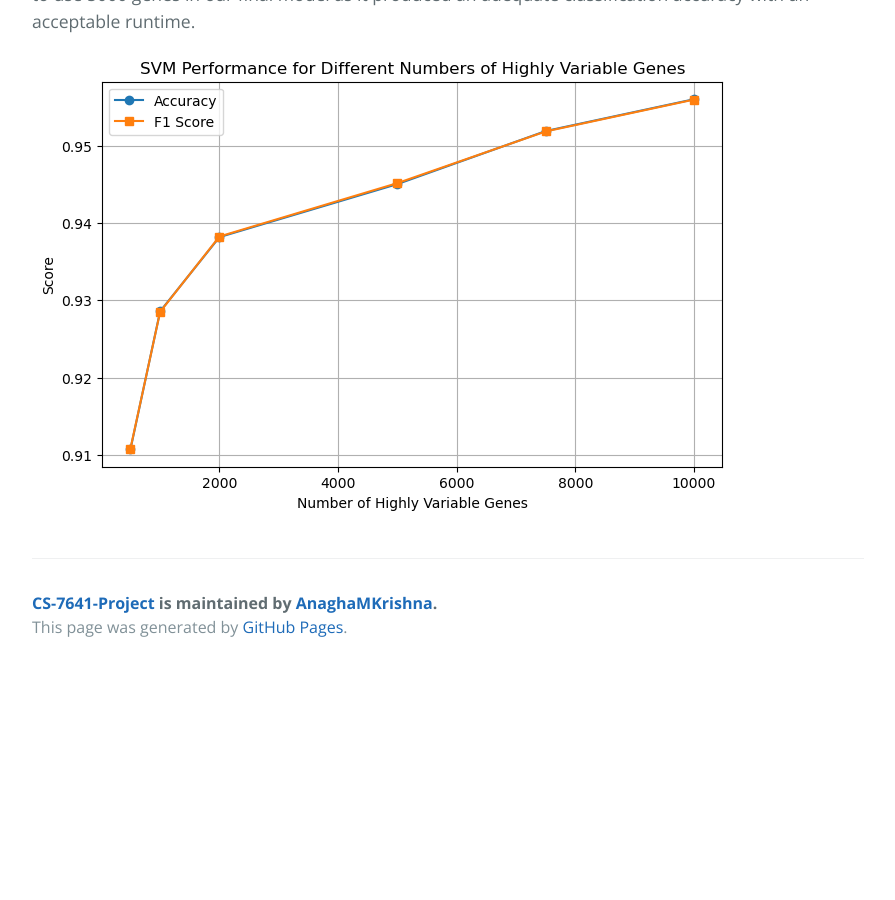
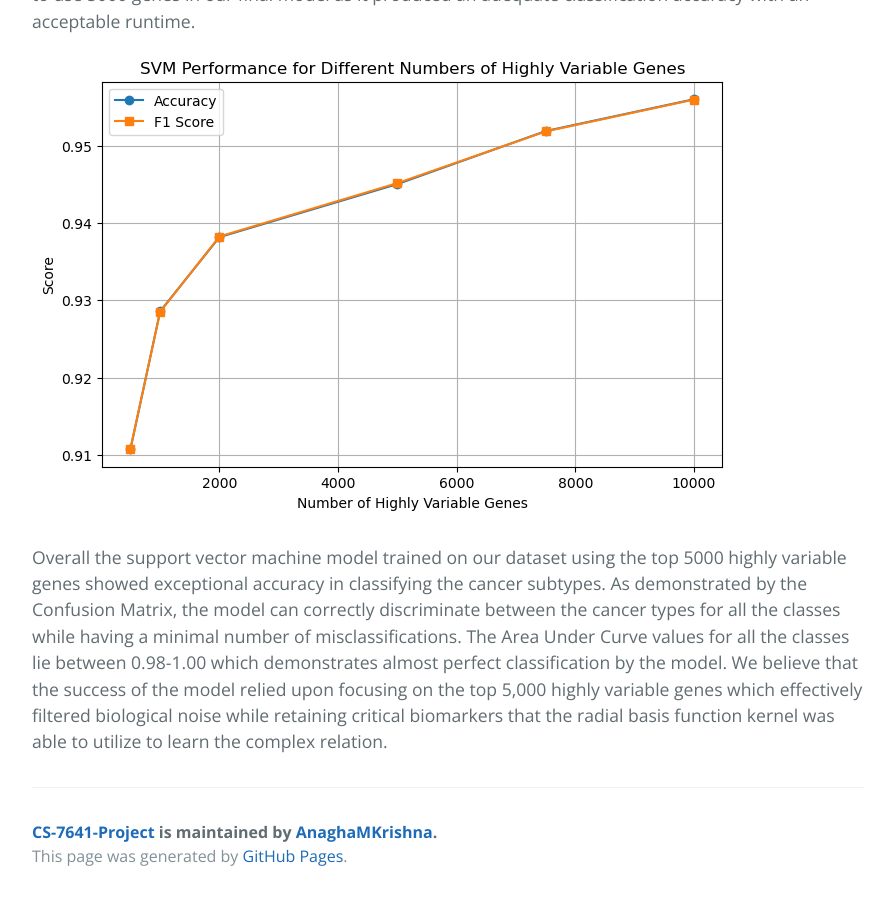
Before and after one commit to AnaghaMKrishna/CS-7641-Project, a Jekyll site: the page built from Final_Submission/final_report.md, in a window 1280 px wide and 900 px high, scrolled down 11320 px. Shown: the whole window, without its empty margins (192-1087 px from the left). Built offline with Jekyll 4.4.1, drawn with Linux system fonts in a browser that asks for light colours; our own code applies the rules of GitHub Pages for plain Markdown files; before the commit the page ends 11991 px from its top, so only the background shows below that.

Commit message:
Final_submission

```diff
--- a/Final_Submission/final_report.md
+++ b/Final_Submission/final_report.md
@@ -119,3 +119,5 @@ We also looked at using different hyperparameters to assess the best F1 Score -
  We also looked at the SVM classifier performance across different numbers of highly variable genes. The graph below plots Accuracy (blue line) and F1 Score (orange line) against the number of HVGs. Both metrics show a consistent upward trend as the number of HVGs increases, with significant improvement observed from 1000 to 2000 HVGs. Beyond 4000 HVGs, the metrics continue to rise but at a slower rate, indicating smaller returns on performance gains with additional genes. We decided to use 5000 genes in our final model as it produced an adequate classification accuracy with an acceptable runtime.
 
   ![Variable Genes](Figures/SVM_Genes.png)
+
+Overall the support vector machine model trained on our dataset using the top 5000 highly variable genes showed exceptional accuracy in classifying the cancer subtypes. As demonstrated by the Confusion Matrix, the model can correctly discriminate between the cancer types for all the classes while having a minimal number of misclassifications. The Area Under Curve values for all the classes lie between 0.98-1.00 which demonstrates almost perfect classification by the model. We believe that the success of the model relied upon focusing on the top 5,000 highly variable genes which effectively filtered biological noise while retaining critical biomarkers that the radial basis function kernel was able to utilize to learn the complex relation.
```
